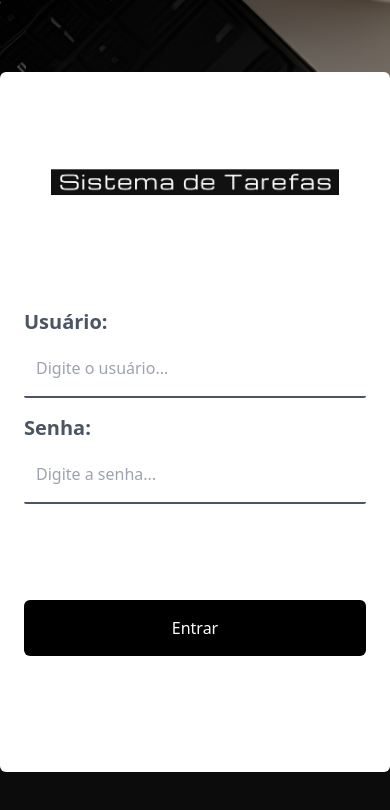
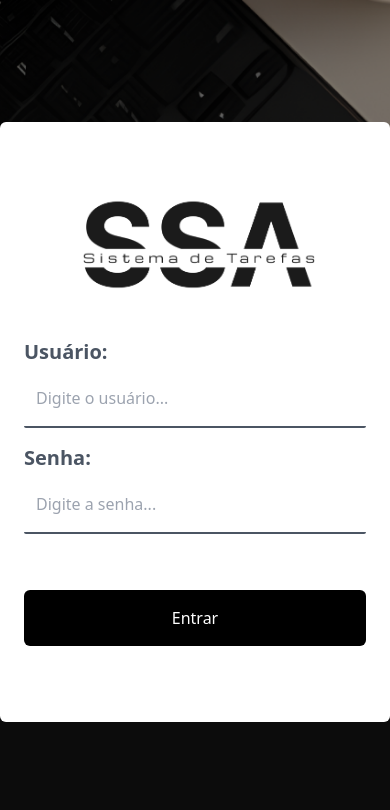
Before and after one commit to joaopedro1764/N-Multitask-Front-End-, a React (Create React App) app: page / in a window 390 px wide. Shown: the top 810 px of the page. Built offline with nearby package versions, Linux system fonts and the light colour scheme; no server answers.

Commit message:
finish responsividade tela de login

```diff
--- a/src/Rotas.js
+++ b/src/Rotas.js
@@ -15,9 +15,9 @@ export const Rotas = () => {
     <Routes>
       <Route path="/" element={userAuth !== undefined ? <Navigate to="/suporteTecnico" /> : <Login />} />
       <Route path="/suporteTecnico" element={
-        //<RoutePrivate>
+        <RoutePrivate>
           <SuporteTecnico />
-       // </RoutePrivate>
+       </RoutePrivate>
       } />
       <Route path="/grafic" element={
         <Grafic />
--- a/src/componentes/SideBar/SideBar.js
+++ b/src/componentes/SideBar/SideBar.js
@@ -9,7 +9,6 @@ import DisplaySettingsIcon from '@mui/icons-material/DisplaySettings';
 import { Notification } from "../Notification/Notification";
 import Cookies from 'js-cookie';
 import { useLogout } from "../../hooks/userLogOut";
-import { URL } from '../../utils/url';
 export const SideBar = ({ openSideBar, setOpenSideBar }) => {
     const { mutate } = useLogout();
 
@@ -36,20 +35,22 @@ export const SideBar = ({ openSideBar, setOpenSideBar }) => {
 
     return (
         <div className={`h-screen bg-[#111111] rounded-r-md border-r-white border-r-[6px] ${openSideBar ? 'min-w-52' : 'min-w-16'}`}>
+
             <KeyboardDoubleArrowLeftIcon
                 onClick={() => setOpenSideBar(!openSideBar)}
-                className={`!w-10 !h-10 text-white cursor-pointer !mt-4 !float-right ${!openSideBar && 'rotate-180'}`}
+                className={`!w-10 !h-10 text-white cursor-pointer !mt-2 !float-right ${!openSideBar && 'rotate-180'}`}
             />
-            <div className='flex justify-center mt-24 '>
-                <img
-                    className={openSideBar ? "w-60" : "w-10"}
+
+            <div className='w-full h-screen flex flex-col'>
+
+            <img
+                    className={`my-12 mx-auto ${openSideBar ? "w-60" : "w-10"}`}
                     alt="Logo SideBar"
                     src={require(`../../assets/${getLogo()}`)}
-                />;
-            </div>
+                />
 
-            <div className="flex-1 flex-col">
-                <div className="pl-5 flex flex-col gap-y-4 w-full items-start justify-start text-white mt-12">
+                <div className=" flex flex-col gap-y-4 w-full text-white pl-5">
+
                     {Menus.map((item, index) => (
                         <a
                             href={item.page}
@@ -63,8 +64,8 @@ export const SideBar = ({ openSideBar, setOpenSideBar }) => {
 
                     ))}
                 </div>
-                <div className={`w-full flex flex-col gap-y-2 items-center justify-center gap-x-4 px-3 py-4 mt-48`}>
-                    <img className="w-14 rounded-full object-cover" alt="Foto usuário" src={"https://nmt.nmultifibra.com.br/notion/ws" + user.profile_image} />
+                <div className={`w-full flex-1 flex flex-col gap-y-2 items-center justify-center gap-x-4`}>
+                    <img className="w-14 rounded-full object-cover" alt="Foto usuário" src={"https://nmt.nmultifibra.com.br/notion/ws" + user?.profile_image} />
                     <div className='flex items-center gap-x-1.5'>
                         <span className={`${!openSideBar && 'hidden'} text-white text-center font-medium text-md`}>{user?.name}</span>
                         <LogoutIcon onClick={mutate} className="!text-center !w-8 !cursor-pointer text-white" />
@@ -73,5 +74,6 @@ export const SideBar = ({ openSideBar, setOpenSideBar }) => {
             </div>
             <Notification />
         </div>
+
     )
 }
--- a/src/componentes/kanban/CardItem/CardItem.js
+++ b/src/componentes/kanban/CardItem/CardItem.js
@@ -10,7 +10,7 @@ import { showToast } from '../../Notification/Notification';
 export const CardItem = ({ task, index, taskItem }) => {
 
     const userCookieString = Cookies.get('userAuth');
-    const { sendMessage, message } = useWebSocketContext()
+    const { sendMessage } = useWebSocketContext()
     const [commentValue, setCommentValue] = useState("")
     let comment = JSON.parse(taskItem.description);
     let dateNow = moment().format("DD/MM/YYYY HH:mm")
--- a/src/pages/Login.js
+++ b/src/pages/Login.js
@@ -1,9 +1,9 @@
 import { useForm } from "react-hook-form"
 import { useLogin } from "../hooks/userAuth.js"
-import {  showToast, Notification } from "../componentes/Notification/Notification.js"
+import { showToast, Notification } from "../componentes/Notification/Notification.js"
 export const Login = () => {
 
-    const { mutate} = useLogin();
+    const { mutate } = useLogin();
     const { handleSubmit, register, setFocus } = useForm()
 
     const handleLogin = async (data) => {
@@ -27,19 +27,23 @@ export const Login = () => {
 
         <div className="w-full h-screen bg-fundo-login bg-center bg-no-repeat bg-cover overflow-hidden">
             <div className="flex w-full h-full justify-center items-center">
-                <div className="hidden lg:w-[60%] lg:flex flex-col items-center mt-10">
+                <div className="hidden xl:w-[50%] xl:flex flex-col justify-center">
                     <span className="text-white text-4xl text-start font-kodchasan-bold w-[450px]">Um sistema completo e dinâmico para demandas cotidianas.</span>
-                    <img width={"52%"} alt="Imagem " src={require("../assets/iconLogin.png")} />
+                    <img width={"60%"} alt="Imagem " src={require("../assets/iconLogin.png")} />
                 </div>
-                <div className="flex flex-col w-[500px] bg-white rounded-md h-[700px] lg:mx-auto">
-                    <img className="mt-6 w-72 mx-auto" alt="Imagem " src={require("../assets/LogoSSA.png")} />
-                    <form className="w-full flex flex-col mt-10 gap-4 p-6" onSubmit={handleSubmit(handleLogin)}>
-                        <label className="text-gray-600 text-xl -mb-3 font-bold">Usuário:</label>
-                        <input {...register("user")} type="text" placeholder="Digite o usuário..." className="w-full px-3 py-4 border-b-2 border-gray-600 rounded-sm focus:outline-none focus:ring-1 focus:border-none focus:ring-black placeholder-gray-400" />
-                        <label className="text-gray-600 text-xl -mb-3 font-bold">Senha:</label>
-                        <input {...register("password")} type="password" placeholder="Digite a senha..." className="w-full px-3 py-4 border-b-2 border-gray-600  rounded-sm focus:outline-none focus:ring-1 focus:border-none focus:ring-black placeholder-gray-400" />
-                        <button className="p-4 bg-black text-white rounded-md mt-20">Entrar</button>
-                    </form>
+                <div className="w-[500px] bg-white rounded-md h-[600px]">
+                    <div className="h-full w-full flex items-center justify-center flex-col">
+
+                        <img className="w-60" alt="Imagem " src={require("../assets/LogoLogin.png")} />
+
+                        <form className="w-full flex flex-col gap-4 p-6" onSubmit={handleSubmit(handleLogin)}>
+                            <label className="text-gray-600 text-xl -mb-3 font-bold">Usuário:</label>
+                            <input {...register("user")} type="text" placeholder="Digite o usuário..." className="w-full px-3 py-4 border-b-2 border-gray-600 rounded-sm focus:outline-none focus:ring-1 focus:border-none focus:ring-black placeholder-gray-400" />
+                            <label className="text-gray-600 text-xl -mb-3 font-bold">Senha:</label>
+                            <input {...register("password")} type="password" placeholder="Digite a senha..." className="w-full px-3 py-4 border-b-2 border-gray-600  rounded-sm focus:outline-none focus:ring-1 focus:border-none focus:ring-black placeholder-gray-400" />
+                            <button className="p-4 bg-black text-white rounded-md mt-10">Entrar</button>
+                        </form>
+                    </div>
                 </div>
             </div>
             <Notification />
--- a/src/pages/SuporteTécnico.js
+++ b/src/pages/SuporteTécnico.js
@@ -20,7 +20,7 @@ export const SuporteTecnico = () => {
     useEffect(() => {
         if (isConnected && message) {
             const data = JSON.parse(message);
-            if (data.type === "update_board") {
+            if (data.type === "update_board" && data.data?.cards[0]?.pageId === "taskSupport") {
                 setDataTeste(data.data.cards);
             }
         }
@@ -62,7 +62,7 @@ export const SuporteTecnico = () => {
     };
 
     const createTasks = () => {
-        const message = JSON.stringify({ type: 'custom_action', action: "addCard", input: { status: "Casos Suporte", assignee: "Felippe Gonçalves", title: "70524 - Atualizar Login PPPoE ", created_time: '', description: JSON.stringify([]), created_by: "", lineAddress: "Avenida das cruzadas, 89 - Paisagem Casa Grande", province: "https://media.licdn.com/dms/image/v2/D4D03AQEkOMED_bWdFg/profile-displayphoto-shrink_100_100/profile-displayphoto-shrink_100_100/0/1714174602974?e=1730332800&v=beta&t=KtI0pZtM2WWk7l-OCYS2kW29o3UWHlB-KYOok_WPdjc", city: "Cotia", team: "Suporte" } });
+        const message = JSON.stringify({ type: 'custom_action', action: "addCard", input: { status: "Casos Suporte", pageId: 'tasksSupport', todo_time: "21/09/2024 12", assignee: "Felippe Gonçalves", title: "70524 - Atualizar Login PPPoE ", created_time: '', description: JSON.stringify([]), created_by: "", lineAddress: "Avenida das cruzadas, 89 - Paisagem Casa Grande", province: "https://media.licdn.com/dms/image/v2/D4D03AQEkOMED_bWdFg/profile-displayphoto-shrink_100_100/profile-displayphoto-shrink_100_100/0/1714174602974?e=1730332800&v=beta&t=KtI0pZtM2WWk7l-OCYS2kW29o3UWHlB-KYOok_WPdjc", city: "Cotia", team: "Suporte" } });
         sendMessage(message);
     }
 
@@ -101,16 +101,17 @@ export const SuporteTecnico = () => {
                                 </div>
                             </div>
                             <div className="col-start-2 col-end-4 row-start-2 row-end-2">
-                                <div className="relative flex items-center w-[650px] -ml-32 ">
+                                <div className="relative flex items-center w-full max-w-lg lg:w-[650px]">
                                     <input
-                                        className="w-full p-3 pr-10 rounded-sm bg-[#111111] text-white placeholder-gray-400 focus:outline-none "
+                                        className="w-full p-3 pr-10 rounded-sm bg-[#111111] text-white placeholder-gray-400 focus:outline-none"
                                         type="text"
                                         placeholder="Digite o que você está procurando..."
                                     />
                                     <div className="absolute inset-y-0 right-0 pr-3 flex items-center pointer-events-none">
-                                        <PageviewIcon className="text-white !w-10 !h-10 " />
+                                        <PageviewIcon className="text-white !w-10 !h-10" />
                                     </div>
                                 </div>
+
                             </div>
                         </div>
                     </div>
```
Also changed, not shown: src/assets/LogoLogin.png (added).
